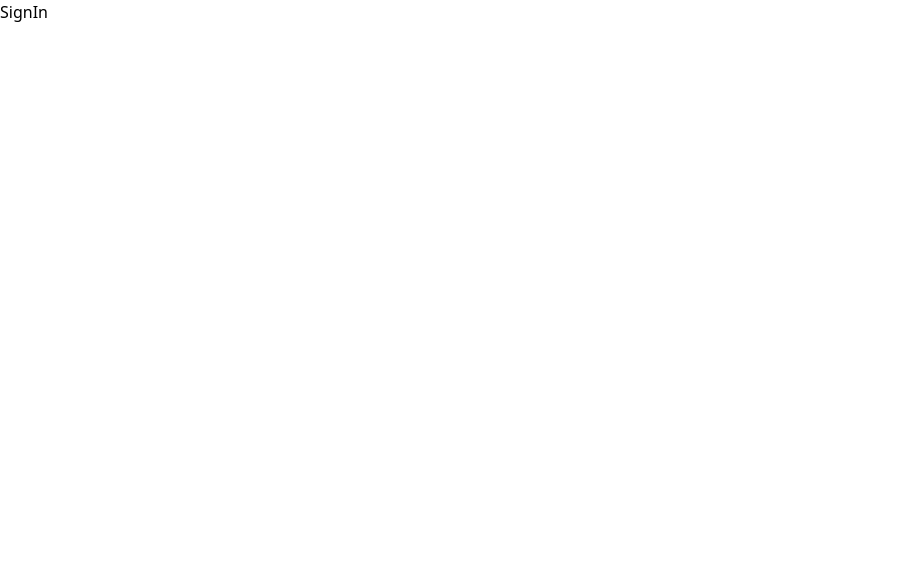
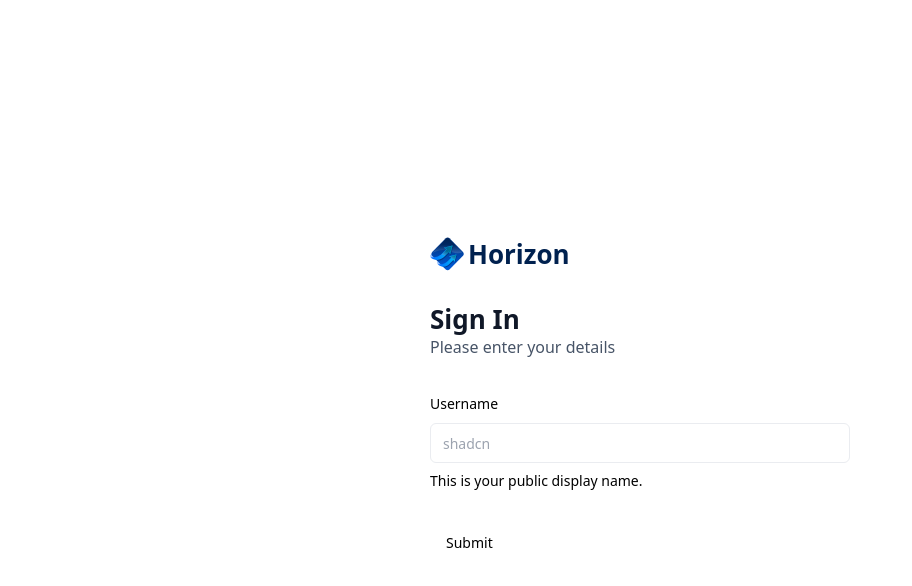
Before and after one commit to NicWirnt/banking_app, a Next.js app: page /sign-in in a window 1280 px wide. Shown: the top 586 px of the page, without its empty margins (0-912 px from the left). Built offline with nearby package versions, Linux system fonts and the light colour scheme.

Commit message:
auth form

```diff
--- a/app/(auth)/sign-in/page.tsx
+++ b/app/(auth)/sign-in/page.tsx
@@ -1,7 +1,12 @@
+import AuthForm from "@/components/AuthForm";
 import React from "react";
 
 const SignIn = () => {
-  return <div>SignIn</div>;
+  return (
+    <section className="flex-center size-full max-sm:px-6">
+      <AuthForm type="sign-in" />
+    </section>
+  );
 };
 
 export default SignIn;
--- a/app/(auth)/sign-up/page.tsx
+++ b/app/(auth)/sign-up/page.tsx
@@ -1,7 +1,12 @@
+import AuthForm from "@/components/AuthForm";
 import React from "react";
 
 const SignUp = () => {
-  return <div>SignUp</div>;
+  return (
+    <section className="flex-center size-full max-sm:px-6">
+      <AuthForm type="sign-up" />
+    </section>
+  );
 };
 
 export default SignUp;
--- /dev/null
+++ b/components/AuthForm.tsx
@@ -0,0 +1,97 @@
+"use client";
+import Image from "next/image";
+import Link from "next/link";
+import React, { useState } from "react";
+import { z } from "zod";
+import { zodResolver } from "@hookform/resolvers/zod";
+import { useForm } from "react-hook-form";
+import { Button } from "@/components/ui/button";
+import {
+  Form,
+  FormControl,
+  FormDescription,
+  FormField,
+  FormItem,
+  FormLabel,
+  FormMessage,
+} from "@/components/ui/form";
+import { Input } from "@/components/ui/input";
+
+const formSchema = z.object({
+  username: z.string().min(2, {
+    message: "Username must be at least 2 characters.",
+  }),
+});
+
+const AuthForm = ({ type }: { type: string }) => {
+  const [user, setUser] = useState(null);
+
+  const form = useForm<z.infer<typeof formSchema>>({
+    resolver: zodResolver(formSchema),
+    defaultValues: {
+      username: "",
+    },
+  });
+
+  // 2. Define a submit handler.
+  function onSubmit(values: z.infer<typeof formSchema>) {
+    console.log(values);
+  }
+  return (
+    <section className="auth-form">
+      <header className="flex flex-col gap-5 md:gap-8">
+        <Link href="/" className=" flex cursor-pointer items-center gap-1">
+          <Image
+            src="/icons/logo.svg"
+            width={34}
+            height={34}
+            alt="Horizon Logo"
+          />
+          <h1 className="text-26 font-ibm-plex-serif font-bold text-black-1">
+            Horizon
+          </h1>
+        </Link>
+        <div className="flex flex-col gap-1 md:gap-3">
+          <h1 className="text-24 lg:text-26 font-semibold text-gray-900">
+            {user ? "link Account" : type === "sign-in" ? "Sign In" : "Sign Up"}
+            <p className="text-16 font-normal text-gray-600">
+              {user
+                ? "Link your account to get started"
+                : "Please enter your details"}
+            </p>
+          </h1>
+        </div>
+      </header>
+      {user ? (
+        <div className="flex flex-col gap-4">{/* PlaidLink */}</div>
+      ) : (
+        <>
+          {" "}
+          <Form {...form}>
+            <form onSubmit={form.handleSubmit(onSubmit)} className="space-y-8">
+              <FormField
+                control={form.control}
+                name="username"
+                render={({ field }) => (
+                  <FormItem>
+                    <FormLabel>Username</FormLabel>
+                    <FormControl>
+                      <Input placeholder="shadcn" {...field} />
+                    </FormControl>
+                    <FormDescription>
+                      This is your public display name.
+                    </FormDescription>
+                    <FormMessage />
+                  </FormItem>
+                )}
+              />
+              <Button type="submit">Submit</Button>
+            </form>
+          </Form>
+        </>
+      )}
+    </section>
+  );
+};
+
+export default AuthForm;
--- /dev/null
+++ b/components/ui/form.tsx
@@ -0,0 +1,176 @@
+import * as React from "react"
+import * as LabelPrimitive from "@radix-ui/react-label"
+import { Slot } from "@radix-ui/react-slot"
+import {
+  Controller,
+  ControllerProps,
+  FieldPath,
+  FieldValues,
+  FormProvider,
+  useFormContext,
+} from "react-hook-form"
+
+import { cn } from "@/lib/utils"
+import { Label } from "@/components/ui/label"
+
+const Form = FormProvider
+
+type FormFieldContextValue<
+  TFieldValues extends FieldValues = FieldValues,
+  TName extends FieldPath<TFieldValues> = FieldPath<TFieldValues>
+> = {
+  name: TName
+}
+
+const FormFieldContext = React.createContext<FormFieldContextValue>(
+  {} as FormFieldContextValue
+)
+
+const FormField = <
+  TFieldValues extends FieldValues = FieldValues,
+  TName extends FieldPath<TFieldValues> = FieldPath<TFieldValues>
+>({
+  ...props
+}: ControllerProps<TFieldValues, TName>) => {
+  return (
+    <FormFieldContext.Provider value={{ name: props.name }}>
+      <Controller {...props} />
+    </FormFieldContext.Provider>
+  )
+}
+
+const useFormField = () => {
+  const fieldContext = React.useContext(FormFieldContext)
+  const itemContext = React.useContext(FormItemContext)
+  const { getFieldState, formState } = useFormContext()
+
+  const fieldState = getFieldState(fieldContext.name, formState)
+
+  if (!fieldContext) {
+    throw new Error("useFormField should be used within <FormField>")
+  }
+
+  const { id } = itemContext
+
+  return {
+    id,
+    name: fieldContext.name,
+    formItemId: `${id}-form-item`,
+    formDescriptionId: `${id}-form-item-description`,
+    formMessageId: `${id}-form-item-message`,
+    ...fieldState,
+  }
+}
+
+type FormItemContextValue = {
+  id: string
+}
+
+const FormItemContext = React.createContext<FormItemContextValue>(
+  {} as FormItemContextValue
+)
+
+const FormItem = React.forwardRef<
+  HTMLDivElement,
+  React.HTMLAttributes<HTMLDivElement>
+>(({ className, ...props }, ref) => {
+  const id = React.useId()
+
+  return (
+    <FormItemContext.Provider value={{ id }}>
+      <div ref={ref} className={cn("space-y-2", className)} {...props} />
+    </FormItemContext.Provider>
+  )
+})
+FormItem.displayName = "FormItem"
+
+const FormLabel = React.forwardRef<
+  React.ElementRef<typeof LabelPrimitive.Root>,
+  React.ComponentPropsWithoutRef<typeof LabelPrimitive.Root>
+>(({ className, ...props }, ref) => {
+  const { error, formItemId } = useFormField()
+
+  return (
+    <Label
+      ref={ref}
+      className={cn(error && "text-destructive", className)}
+      htmlFor={formItemId}
+      {...props}
+    />
+  )
+})
+FormLabel.displayName = "FormLabel"
+
+const FormControl = React.forwardRef<
+  React.ElementRef<typeof Slot>,
+  React.ComponentPropsWithoutRef<typeof Slot>
+>(({ ...props }, ref) => {
+  const { error, formItemId, formDescriptionId, formMessageId } = useFormField()
+
+  return (
+    <Slot
+      ref={ref}
+      id={formItemId}
+      aria-describedby={
+        !error
+          ? `${formDescriptionId}`
+          : `${formDescriptionId} ${formMessageId}`
+      }
+      aria-invalid={!!error}
+      {...props}
+    />
+  )
+})
+FormControl.displayName = "FormControl"
+
+const FormDescription = React.forwardRef<
+  HTMLParagraphElement,
+  React.HTMLAttributes<HTMLParagraphElement>
+>(({ className, ...props }, ref) => {
+  const { formDescriptionId } = useFormField()
+
+  return (
+    <p
+      ref={ref}
+      id={formDescriptionId}
+      className={cn("text-sm text-muted-foreground", className)}
+      {...props}
+    />
+  )
+})
+FormDescription.displayName = "FormDescription"
+
+const FormMessage = React.forwardRef<
+  HTMLParagraphElement,
+  React.HTMLAttributes<HTMLParagraphElement>
+>(({ className, children, ...props }, ref) => {
+  const { error, formMessageId } = useFormField()
+  const body = error ? String(error?.message) : children
+
+  if (!body) {
+    return null
+  }
+
+  return (
+    <p
+      ref={ref}
+      id={formMessageId}
+      className={cn("text-sm font-medium text-destructive", className)}
+      {...props}
+    >
+      {body}
+    </p>
+  )
+})
+FormMessage.displayName = "FormMessage"
+
+export {
+  useFormField,
+  Form,
+  FormItem,
+  FormLabel,
+  FormControl,
+  FormDescription,
+  FormMessage,
+  FormField,
+}
--- /dev/null
+++ b/components/ui/input.tsx
@@ -0,0 +1,25 @@
+import * as React from "react"
+
+import { cn } from "@/lib/utils"
+
+export interface InputProps
+  extends React.InputHTMLAttributes<HTMLInputElement> {}
+
+const Input = React.forwardRef<HTMLInputElement, InputProps>(
+  ({ className, type, ...props }, ref) => {
+    return (
+      <input
+        type={type}
+        className={cn(
+          "flex h-10 w-full rounded-md border border-input bg-background px-3 py-2 text-sm ring-offset-background file:border-0 file:bg-transparent file:text-sm file:font-medium placeholder:text-muted-foreground focus-visible:outline-none focus-visible:ring-2 focus-visible:ring-ring focus-visible:ring-offset-2 disabled:cursor-not-allowed disabled:opacity-50",
+          className
+        )}
+        ref={ref}
+        {...props}
+      />
+    )
+  }
+)
+Input.displayName = "Input"
+
+export { Input }
--- /dev/null
+++ b/components/ui/label.tsx
@@ -0,0 +1,26 @@
+"use client"
+
+import * as React from "react"
+import * as LabelPrimitive from "@radix-ui/react-label"
+import { cva, type VariantProps } from "class-variance-authority"
+
+import { cn } from "@/lib/utils"
+
+const labelVariants = cva(
+  "text-sm font-medium leading-none peer-disabled:cursor-not-allowed peer-disabled:opacity-70"
+)
+
+const Label = React.forwardRef<
+  React.ElementRef<typeof LabelPrimitive.Root>,
+  React.ComponentPropsWithoutRef<typeof LabelPrimitive.Root> &
+    VariantProps<typeof labelVariants>
+>(({ className, ...props }, ref) => (
+  <LabelPrimitive.Root
+    ref={ref}
+    className={cn(labelVariants(), className)}
+    {...props}
+  />
+))
+Label.displayName = LabelPrimitive.Root.displayName
+
+export { Label }
```
Also changed, not shown: package.json (+6 -2 lines), 1 other file (tests, documents, lock files or other folders).
